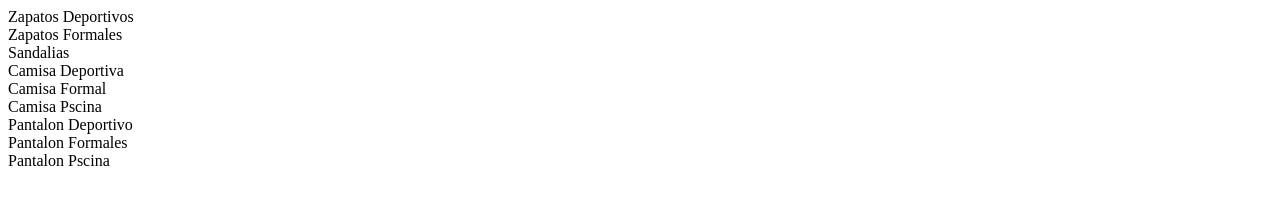
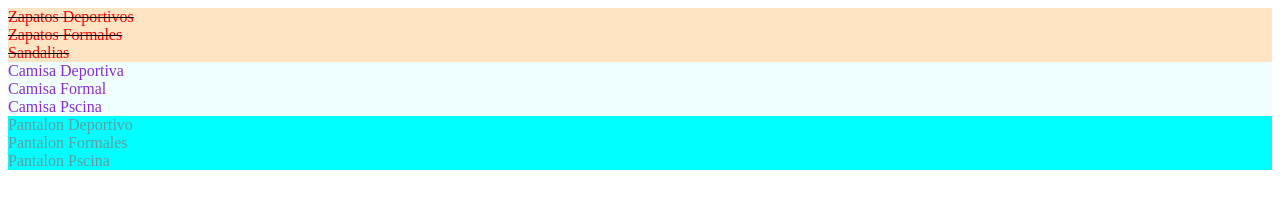
Before and after one commit to FelipeDelgado07/BEM, a plain HTML site: page index.html in a window 1280 px wide. Drawn offline with Linux system fonts and the light colour scheme; the site is published under a folder, as on GitHub Pages, so addresses that start at the root find nothing.

Commit message:
solucion

```diff
--- /dev/null
+++ b/closet/style.css
@@ -0,0 +1,4 @@
+@import url(shoes.css);
+@import url(closet.css);
+@import url(shirt.css);
+@import url(pants.css);
--- a/index.html
+++ b/index.html
@@ -5,7 +5,7 @@
     <meta charset="UTF-8">
     <meta name="viewport" content="width=device-width, initial-scale=1.0">
     <title>Document</title>
-    <link rel="stylesheet" href="style.css">
+    <link rel="stylesheet" href="closet/style.css">
 </head>
 
 <body>
--- a/style.css
+++ /dev/null
@@ -1,4 +0,0 @@
-@import url(/Closet/shoes.css);
-@import url(/Closet/closet.css);
-@import url(/Closet/shirt.css);
-@import url(/Closet/pants.css);
```
